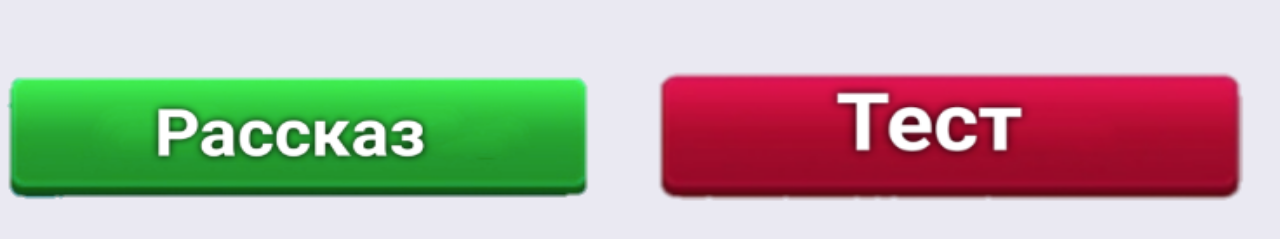
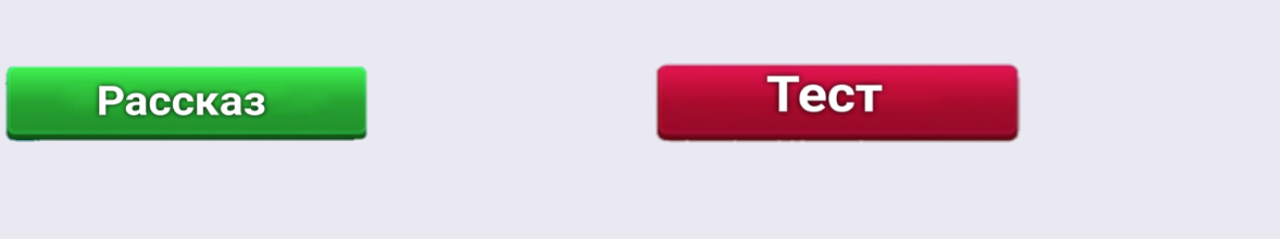
Before and after one commit to GnomZemlekop/Rocketa, a plain HTML site: page index.html in a window 1280 px wide. Shown: the part 503-742 px from the top of the page. Drawn offline with Linux system fonts and the light colour scheme; files whose address does not match are found by name.

Commit message:
Add files via upload

```diff
--- a/index.html
+++ b/index.html
@@ -22,9 +22,9 @@
     <div></div> <div></div> <div></div> <div></div>
   <p>
 <div style="position:absolute;left:0px; top:550px"> <a href="
-https://skazki.rustih.ru/nikolaj-nosov-kogda-ischezla-raketa-glava-28/"><img src="img/rasskaz.png" title="Тест" alt="тест" height="160" width="600"></a></div>
+https://skazki.rustih.ru/nikolaj-nosov-kogda-ischezla-raketa-glava-28/"><img src="img/rasskaz.png" title="Тест" alt="тест" height="100" width="375"></a></div>
 <div style="position:absolute;left:650px; top:550px"> <a href="
-https://skazki.rustih.ru/nikolaj-nosov-kogda-ischezla-raketa-glava-28/"><img src="img/test.png" title="Тест" alt="тест" height="160" width="600"></a></div>
+https://skazki.rustih.ru/nikolaj-nosov-kogda-ischezla-raketa-glava-28/"><img src="img/test.png" title="Тест" alt="тест" height="100" width="375"></a></div>
 </p>
 </body>
 </html>
```
